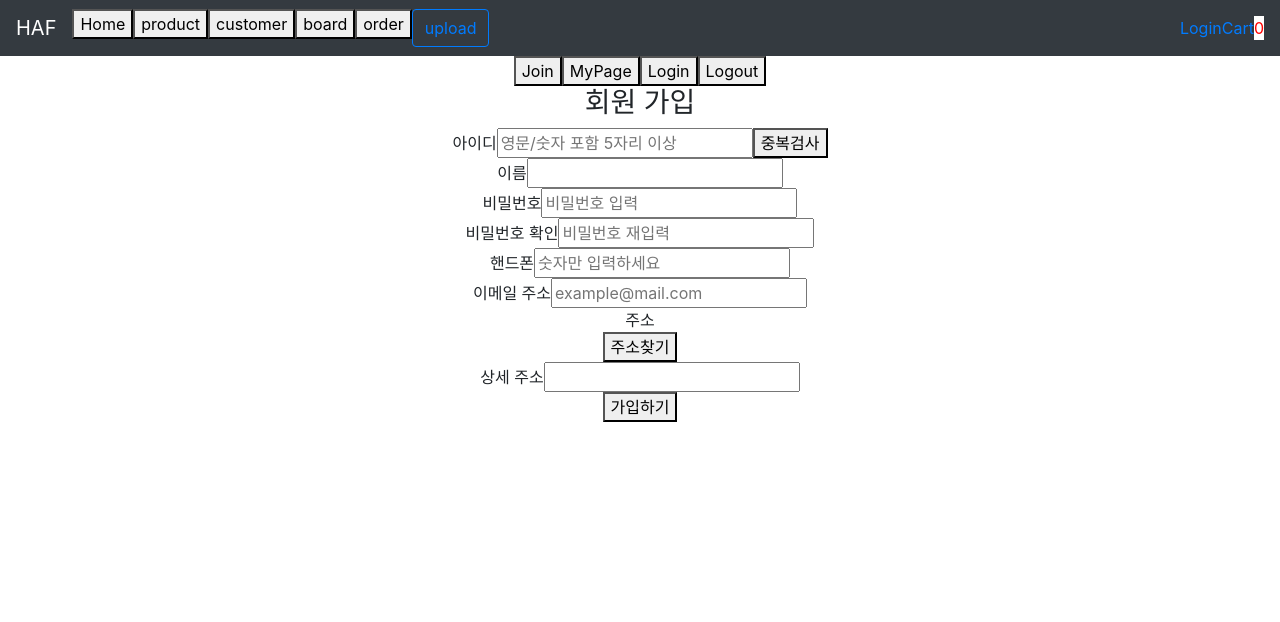
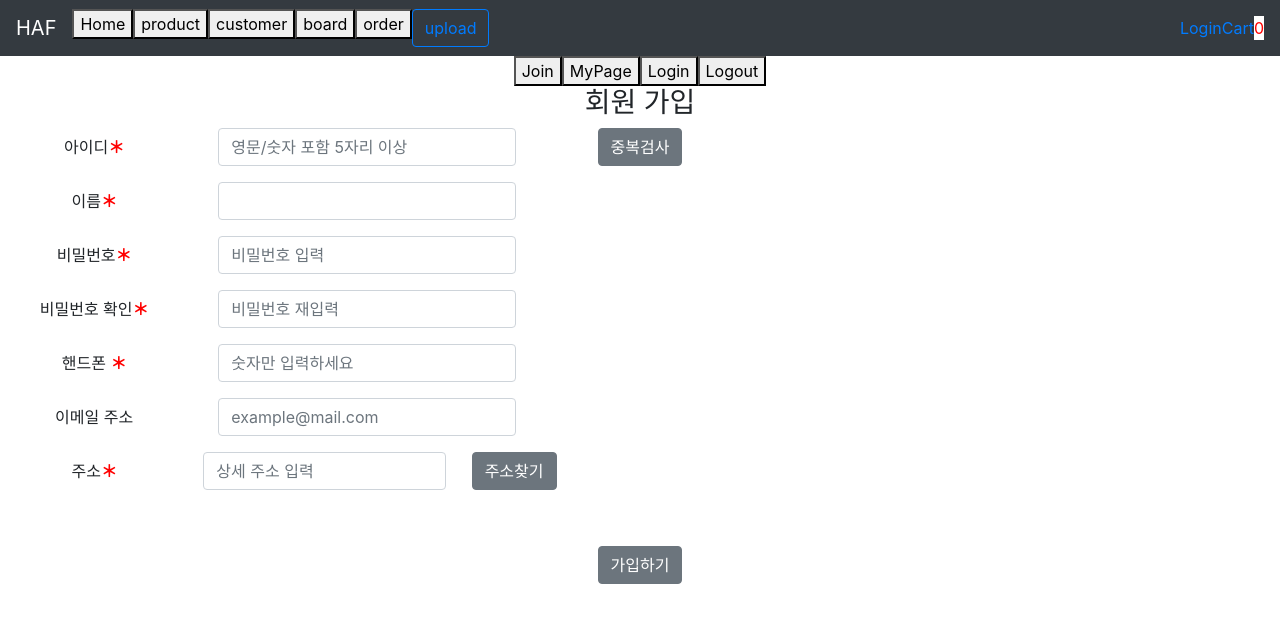
Before and after one commit to Medicine-Recommend-Project/haf_react-node, a React (Create React App) app: page /customer/join in a window 1280 px wide. Shown: the top 622 px of the page. Built offline with nearby package versions, Linux system fonts and the light colour scheme; no server answers.

Commit message:
customer 관련 부트스트랩 적용 완료

```diff
--- a/package.json
+++ b/package.json
@@ -6,7 +6,6 @@
     "@testing-library/jest-dom": "^5.11.10",
     "@testing-library/react": "^11.2.6",
     "@testing-library/user-event": "^12.8.3",
-    "antd": "^4.15.3",
     "axios": "^0.21.1",
     "body-parser": "^1.19.0",
     "bootstrap": "^4.6.0",
--- a/src/components/customer/changeCpw.js
+++ b/src/components/customer/changeCpw.js
@@ -1,6 +1,8 @@
 /* eslint-disable */
 import react, {useEffect, useState} from "react";
 import axios from "axios";
+import { Card, CardBody, CardText, CardTitle, Input} from "reactstrap";
+import {Button} from "react-bootstrap";
 
 const ChangeCpw = (props)=> {
     // 대/소문자,숫자 포함하여 6글자 이상
@@ -20,7 +22,7 @@ const ChangeCpw = (props)=> {
                 else { setCheckRs({ ...checkRs, eq: "false" }); }
 
                 if (regEngNum6.test(e.target.value)) {
-                    setCheckRs({...checkRs, pwRs: '🟢'});
+                    setCheckRs({...checkRs, pwRs: ''});
                 } else {
                     setCheckRs({...checkRs, pwRs: '❌ 영문/숫자만 포함 6글자 이상이여야합니다.' , eq: "false"});
                 }
@@ -40,10 +42,11 @@ const ChangeCpw = (props)=> {
 
     }
 
-    let width = 800;
-    let height = 200;
+    let width = 300;
+    let height = 400;
     const pwStyle = {
-        backgroundColor: "#777777" ,
+        backgroundColor: "#777" ,
+        borderColor: '#333',
         color: "white" ,
         display: "block",
         position: "absolute",
@@ -51,7 +54,8 @@ const ChangeCpw = (props)=> {
         height: height,
         padding: "7px",
         left: (window.screen.width / 2) - (width / 2),
-        top: (window.screen.height / 2) - (height / 2)
+        top: (window.screen.height / 2) - (height / 2),
+        zIndex: 1
     };
 
     //비밀번호 변경 통신
@@ -64,7 +68,7 @@ const ChangeCpw = (props)=> {
             }//end of if()
         }//end of for()
         if(checkRs.eq === "false"){
-            alert('비밀번호 양식/재확인 확인해주세요.');
+            alert('새 비밀번호의 양식이나 재확인이 맞지않습니다.');
             return;
         }
 
@@ -88,12 +92,27 @@ const ChangeCpw = (props)=> {
     }//end of submitForm()
 
     return(
-        <div style={pwStyle}>
-            기존 비밀번호 입력 <input type="password" onChange={onTyping} name="oldCpw"/> <br/>
-            새 비밀번호 <input type="password" onChange={onTyping} name="cpw"/> {checkRs.pwRs}<br/>
-            새 비밀번호 재 확인 <input type="password" onChange={onTyping} name="pwCheck"/> <br/>
-            <button onClick={e=>{ e.preventDefault(); submitCpw(); }}>수정하기</button>
-            <button onClick={e=>{ e.preventDefault(); props.handler("close"); }}>닫기</button>
+        <div>
+            <Card body inverse style={pwStyle}>
+                <CardTitle tag="h5">비밀번호 수정</CardTitle>
+                <CardBody className="text-left">
+                <CardText>
+                    기존 비밀번호 입력 <Input type="password" onChange={onTyping} name="oldCpw"/>
+                </CardText>
+                <CardText>
+                    새 비밀번호 <Input type="password" onChange={onTyping} name="cpw"/>
+                    {checkRs.pwRs}
+                </CardText>
+                <CardText>
+                    새 비밀번호 재 확인 <Input type="password" onChange={onTyping} name="pwCheck"/>
+                </CardText>
+                </CardBody>
+                <CardBody>
+                    <Button onClick={e=>{ e.preventDefault(); submitCpw(); }} >수정하기</Button>
+                        {'    '}
+                    <Button onClick={e=>{ e.preventDefault(); props.handler("close"); }} >닫기</Button>
+                </CardBody>
+            </Card>
         </div>
     );
 }
--- a/src/components/customer/join.js
+++ b/src/components/customer/join.js
@@ -2,6 +2,7 @@
 import React, {useEffect, useState} from "react";
 import axios from "axios";
 import DaumPostcodeAPI from "../home/DaumPostcodeAPI";
+import {Button, Col, Form, FormGroup, Input, Label, Row} from "reactstrap";
 
 function Join({history}){
 
@@ -16,8 +17,15 @@ function Join({history}){
     const [open, setOpen] = useState(false);    //다음 주소api를 팝업처럼 관리하기 위함
 
     // 밑에 useEffect로 setOpen관리하는 이유 : https://velog.io/@ohgoodkim/-%EC%97%90%EB%9F%AC%EB%85%B8%ED%8A%B8-Cant-perform-a-React-state-update-on-an-unmounted-component
-    useEffect(() => {
-        return () =>
+    useEffect(async () => {
+            axios.get("/customer/isNotLogin")
+                .then(res => {
+                    if(res.data === "pptrue") {
+                        alert('이미 로그인 중입니다.');
+                        history.push("/");
+                    }
+                })
+                .catch(err => alert(err))
             //useState를 true나 false로 지정하면 이렇게 기본 값 설정해줘야 콘솔창에 에러안나나 보다
             setOpen(false);
             setCheck({...check, idCk : false, pwCk : false});
@@ -58,7 +66,7 @@ function Join({history}){
                 else { setCheck({ ...check, pwCk: false }); }
 
                 if(regEngNum6.test(e.target.value)){
-                    setCheckRs({...checkRs, pwRs:'🟢'});
+                    setCheckRs({...checkRs, pwRs:''});
                 }else{
                     setCheckRs({...checkRs, pwRs:'❌ 영문/숫자만 포함 6글자 이상이여야합니다.'});
                     setCheck({ ...check, pwCk: "false"  });
@@ -74,7 +82,7 @@ function Join({history}){
                 break;
 
             case 'email':
-                if(regEmail.test(e.target.value)){ setCheckRs({...checkRs, emRs:'🟢'}); }
+                if(regEmail.test(e.target.value)){ setCheckRs({...checkRs, emRs:''}); }
                 else{ setCheckRs({...checkRs, emRs:'❌ 이메일 형식에 맞지 않습니다. 근데 이건 형식 안맞아도 가입됨'}); }
                 break;
 
@@ -115,7 +123,7 @@ function Join({history}){
             .then(json => {
                 if(json === 0){
                     setCheck({ ...check, idCk: true });
-                    setCheckRs({...checkRs, idRs:'🟢'});
+                    setCheckRs({...checkRs, idRs:''});
                 }else{
                     setCheck({ ...check, idCk: false });
                     setCheckRs({...checkRs, idRs:'❌ 이미 사용중인 아이디입니다!'});
@@ -140,6 +148,7 @@ function Join({history}){
         for(let i in Object.keys(inputs)){
             // console.log(Object.keys(inputs)[i], ' : ', inputs[Object.keys(inputs)[i]]); // ← state의 key : value 값 console에 찍어줌
             if(inputs[Object.keys(inputs)[i]] === "" || inputs[Object.keys(inputs)[i]].length === 0){
+                if(Object.keys(inputs)[i] ==="email") continue;
                 alert('빈칸을 채워주세요!');
                 vc += 1;
                 break;
@@ -183,38 +192,76 @@ function Join({history}){
     return(
         <div>
             <h3>회원 가입</h3>
-            <form onSubmit={(e)=>{
-                e.preventDefault(); submitForm();
-            }}>
-                아이디
-                <input type="text" name="cId" placeholder="영문/숫자 포함 5자리 이상" onChange={onTyping} value={inputs.cId}/>
-                <button onClick={(e)=>{
-                    e.preventDefault();
-                    checkId();
-                }}>중복검사</button>
-                {checkRs.idRs} <br/>
-                이름
-                <input type="text" name="cname" onChange={onTyping} value={inputs.cname}/><br/>
-                비밀번호
-                <input type="password" name="cPw" placeholder="비밀번호 입력" onChange={ onTyping } value={inputs.cPw}/>
-                {checkRs.pwRs} <br/>
-                비밀번호 확인
-                <input type="password" name="pwCheck" placeholder="비밀번호 재입력" onChange={ onTyping } value={inputs.pwCheck}/><br/>
-                핸드폰
-                <input type="text" name="ph" placeholder="숫자만 입력하세요"onChange={onTyping} value={inputs.ph}/><br/>
-                이메일 주소
-                <input type="mail" name="email" placeholder="example@mail.com"onChange={onTyping} value={inputs.email}/>
-                {checkRs.emRs} <br/>
-                주소<br/>
-                { open ? <DaumPostcodeAPI handler={daumHandler}/> : null }
-                {inputs.zonecode} {inputs.address} <button onClick={event => {event.preventDefault(); setOpen(true);}}>주소찾기</button>
+            <Form>
+                <FormGroup row>
+                    <Label sm={2}>아이디<strong style={{color:"red"}}>＊</strong></Label>
+                    <Col sm={3}>
+                        <Input type="text" name="cId" placeholder="영문/숫자 포함 5자리 이상" onChange={onTyping} value={inputs.cId}/>
+                    </Col>
+                    <Col sm={2}>
+                        <Button onClick={()=>{ checkId();}}>중복검사</Button>
+                    </Col>
+                    <Col sm={10} className={"text-left"}>
+                        {checkRs.idRs}
+                    </Col>
+                </FormGroup>{/* 아이디 FormGroup*/}
+                <FormGroup row>
+                    <Label sm={2}>이름<strong style={{color:"red"}}>＊</strong></Label>
+                    <Col sm={3}>
+                        <Input type="text" name="cname" onChange={onTyping} value={inputs.cname}/>
+                    </Col>
+                </FormGroup>{/* 이름 FormGroup*/}
+                <FormGroup row>
+                    <Label sm={2}> 비밀번호<strong style={{color:"red"}}>＊</strong> </Label>
+                    <Col sm={3}>
+                        <Input type="password" name="cPw" placeholder="비밀번호 입력" onChange={ onTyping } value={inputs.cPw}/>
+                    </Col>
+                    <Col sm={10} className={"text-left"}>
+                        {checkRs.pwRs}
+                    </Col>
+                </FormGroup>{/* 비번 FormGroup*/}
+                <FormGroup row>
+                    <Label sm={2}> 비밀번호 확인<strong style={{color:"red"}}>＊</strong> </Label>
+                    <Col sm={3}>
+                        <Input type="password" name="pwCheck" placeholder="비밀번호 재입력" onChange={ onTyping } value={inputs.pwCheck}/>
+                    </Col>
+                </FormGroup>{/*비번확인 FormGroup*/}
+                <FormGroup row>
+                    <Label sm={2}> 핸드폰 <strong style={{color:"red"}}>＊</strong></Label>
+                    <Col sm={3}>
+                        <Input type="text" name="ph" placeholder="숫자만 입력하세요"onChange={onTyping} value={inputs.ph}/>
+                    </Col>
+                </FormGroup>{/*핸드폰 FormGroup*/}
+                <FormGroup row>
+                    <Label sm={2}> 이메일 주소 </Label>
+                    <Col sm={3}>
+                        <Input type="mail" name="email" placeholder="example@mail.com"onChange={onTyping} value={inputs.email}/>
+                    </Col>
+                    <Col sm={10} className={"text-left"}>
+                        {checkRs.emRs}
+                    </Col>
+                </FormGroup>{/*이메일 FormGroup*/}
+                <FormGroup row>
+                    <Label sm={2}> 주소<strong style={{color:"red"}}>＊</strong> </Label>
+                    <FormGroup>
+                        <Col lg={12} className={"text-left"}>
+                            {inputs.zonecode}{'  '}{inputs.address}
+                        </Col>
+                        <Row form>
+                            <Col lg={8}>
+                                <Input type="text" name="detailAddress" onChange={onTyping } value={inputs.detailAddress} placeholder="상세 주소 입력"/>
+                            </Col>
+                            <Col lg={4}>
+                                <Button onClick={event => {event.preventDefault(); setOpen(true);}}>주소찾기</Button>
+                            </Col>
+                        </Row>
+                    </FormGroup>
+                    { open ? <DaumPostcodeAPI handler={daumHandler}/> : null } <br/>
+                </FormGroup>{/*주소 FormGroup*/}
                 <br/>
-                상세 주소
-                <input type="text" name="detailAddress" onChange={onTyping} value={inputs.detailAddress}/>
+                <Button onClick={()=>{ submitForm();}}>가입하기</Button>
                 <br/>
-                <button type="submit" onSubmit={(e)=>{e.preventDefault();}}>가입하기</button>
-                <br/>
-            </form>
+            </Form>
         </div>
     );
 }
--- a/src/components/customer/login.js
+++ b/src/components/customer/login.js
@@ -1,8 +1,21 @@
-import React, {useState} from "react";
+import React, {useEffect, useState} from "react";
 import axios from "axios";
+import {Button, Col, Form} from "react-bootstrap";
+import {Input} from "reactstrap";
 
 function Login({history}) {
     const [user, setUser] = useState({ cid : "", cpw : "" });
+
+    useEffect(async () => {
+        axios.get("/customer/isNotLogin")
+            .then(res => {
+                if (res.data === "pptrue") {
+                    alert('이미 로그인 중입니다.');
+                    history.push("/");
+                }
+            })
+            .catch(err => alert(err))
+    },[])
 
     //input창 값 입력 시 useState에 반영
     let onTyping = (e)=> {
@@ -39,11 +52,18 @@ function Login({history}) {
     return(
         <>
             <h1>Login</h1>
-            <form name="loginForm" onSubmit={loginUser}>
-                <input type="text" name="cid" value={user.cid} onChange={onTyping} placeholder="ID"/><br/>
-                <input type="password" name="cpw" value={user.cpw} onChange={onTyping} placeholder="PW"/><br/>
-                <button type="submit">로그인</button>
-            </form>
+            <div style={{ display:"flex", justifyContent:"center", alignItems:"center"}}>
+            <Form name="loginForm" onSubmit={loginUser} >
+                <Col>
+                    <Input type="text" name="cid" value={user.cid} onChange={onTyping} placeholder="ID" sm={2} size="lg"/><br/>
+                </Col>
+                <Col>
+                    <Input type="password" name="cpw" value={user.cpw} onChange={onTyping} placeholder="PW" sm={2} size="lg"/><br/>
+                </Col>
+                <Button type="submit">로그인</Button>
+                <Button onClick={()=>{history.push('/customer/join')}}>회원가입</Button>
+            </Form>
+            </div>
         </>
     );
 
--- a/src/components/customer/mypage.js
+++ b/src/components/customer/mypage.js
@@ -3,6 +3,7 @@ import React, {useEffect, useState} from 'react';
 import axios from "axios";
 import DaumPostcodeAPI from "../home/DaumPostcodeAPI";
 import ChangeCpw from "./changeCpw";
+import {Button, Col, Form, FormGroup, Input, Label, Row} from "reactstrap";
 
 function Mypage({history}) {  //라우트 통해서 매개변수처럼 들고오는 애라... history를 따로 선언해줘야 먹히네
     //정규식...
@@ -96,36 +97,60 @@ function Mypage({history}) {  //라우트 통해서 매개변수처럼 들고오
     return(
         <div>
             마이페이지다 <br/>
-            <form onSubmit={(e)=>{
-                e.preventDefault();
-                submitForm();
-            }}>
-                아이디
-                <input type="text" name="cId" value={user.cid} readOnly/><br/>
-                이름
-                <input type="text" name="cname" onChange={onTyping} value={user.cname}/><br/>
-                비밀번호
-                <button onClick={e=>{e.preventDefault(); setOpen({...open, changeCpw: true});}}>비밀번호 변경</button><br/>
-                {
-                    open.changeCpw ? <ChangeCpw cid={user.cid} handler={cpwHandler}/> : null
-                }
-                핸드폰
-                <input type="text" name="ph" placeholder="숫자만 입력하세요"onChange={onTyping} value={user.ph}/><br/>
-                이메일 주소
-                <input type="mail" name="email" placeholder="example@mail.com"onChange={onTyping} value={user.email}/>
-                {checkRs}<br/>
-                주소<br/>
+            <FormGroup row>
+                <Label sm={2}>아이디</Label>
+                <Col sm={3}>
+                    <Input name="cId" value={user.cid} readOnly/>
+                </Col>
+            </FormGroup>{/* 아이디 FormGroup*/}
+            <FormGroup row>
+                <Label sm={2}>이름</Label>
+                <Col sm={3}>
+                    <Input type="text" name="cname" onChange={onTyping} value={user.cname}/>
+                </Col>
+            </FormGroup>{/* 이름 FormGroup*/}
+            <FormGroup row>
+                <Label sm={2}> 비밀번호 </Label>
+                <Button onClick={()=>{setOpen({...open, changeCpw: true});}} color="warning">비밀번호 변경</Button><br/>
+                { open.changeCpw ? <ChangeCpw cid={user.cid} handler={cpwHandler}/> : null }
+            </FormGroup>{/* 비번 FormGroup*/}
+            <FormGroup row>
+                <Label sm={2}> 핸드폰 </Label>
+                <Col sm={3}>
+                    <Input type="text" name="ph" placeholder="숫자만 입력하세요"onChange={onTyping} value={user.ph}/>
+                </Col>
+            </FormGroup>{/*핸드폰 FormGroup*/}
+            <FormGroup row>
+                <Label sm={2}> 이메일 주소 </Label>
+                <Col sm={3}>
+                    <Input type="mail" name="email" placeholder="example@mail.com"onChange={onTyping} value={user.email}/>
+
+                </Col>
+                <Col sm={10} className={"text-left"}>
+                    {checkRs}
+                </Col>
+            </FormGroup>{/*이메일 FormGroup*/}
+            <FormGroup row>
+                <Label sm={2}> 주소 </Label>
+                <FormGroup>
+                    <Col lg={12} className={"text-left"}>
+                        {user.zonecode}{'  '}{user.address}
+                    </Col>
+                    <Row form>
+                        <Col lg={8}>
+                            <Input type="text" name="detailAddress" onChange={onTyping } value={user.detailAddress} placeholder="상세 주소 입력"/>
+                        </Col>
+                        <Col lg={4}>
+                            <Button onClick={() =>{setOpen({...open, daum: true});} } color="warning">주소찾기</Button>
+                        </Col>
+                    </Row>
+                </FormGroup>
                 {
                     open.daum ? <DaumPostcodeAPI handler={daumHandler}/> : null
-                }
-                {user.zonecode} {user.address} <button onClick={e => {e.preventDefault(); setOpen({...open, daum: true});}}>주소찾기</button>
-                <br/>
-                상세 주소
-                <input type="text" name="detailAddress" onChange={onTyping} value={user.detailAddress}/>
-                <br/>
-                <button type="submit" onSubmit={(e)=>{e.preventDefault();}}>수정하기</button>
-                <br/>
-            </form>
+                } <br/>
+            </FormGroup>{/*주소 FormGroup*/}
+            <br/>
+            <Button onClick={()=>{submitForm();}} color="warning">수정하기</Button><br/>
         </div>
     );
 }
--- a/src/components/product/productMain.js
+++ b/src/components/product/productMain.js
@@ -4,7 +4,7 @@ import axios from 'axios'
 import { Jumbotron } from 'react-bootstrap';
 import {
     Card, CardImg, CardText, CardBody,
-    CardTitle, CardSubtitle, CardFooter, Button, ButtonGroup, Alert
+    CardTitle, CardSubtitle, CardFooter, Button
 } from 'reactstrap';
 import {addBasket} from "../../store/actions/basketActions";
 import {useDispatch} from "react-redux";
@@ -17,7 +17,6 @@ function ProductMain({history}) {
         let url = '/product/products' ;
         axios.get(url)
             .then(res =>{
-                // console.log(res.data);
                 if(res.data.length > 0) setProducts(res.data);
                 else alert("상품 데이터 가져오기 실패!")
             })
```
Also changed, not shown: servers/routes/customerRoute.js (+8 -0 lines), src/components/customer/logout.js (+16 -3 lines), src/components/product/productDetail.js (+5 -14 lines), 1 other file (tests, documents, lock files or other folders).
